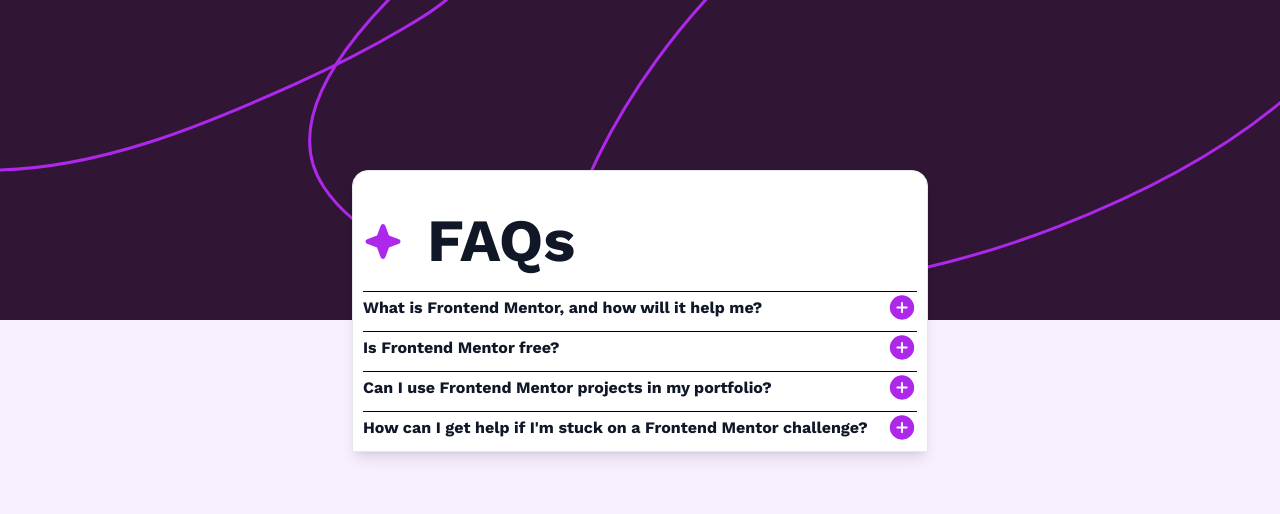
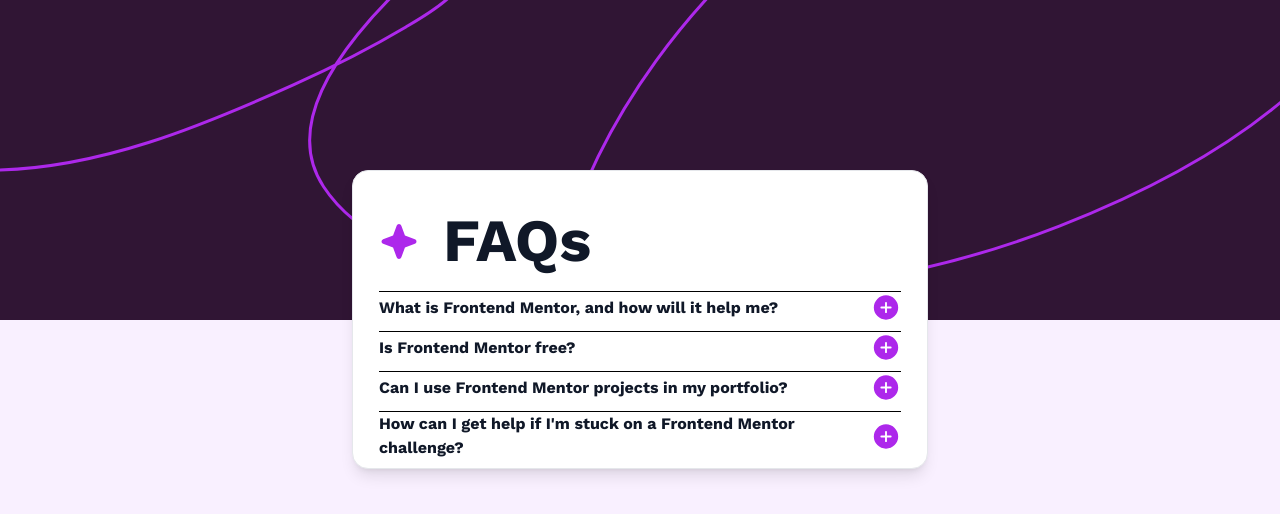
Before and after one commit to JammiM/faq-accordion, a React (Vite) app: page / in a window 1280 px wide. Shown: the top 514 px of the page. Built offline with nearby package versions, Linux system fonts and the light colour scheme.

Commit message:
Cleaned up the container for the accordion

```diff
--- a/src/App.tsx
+++ b/src/App.tsx
@@ -6,7 +6,7 @@
     <>
       <main className="faq__main">
         <div className="bg-[url(./assets/images/background-pattern-mobile.svg)] md:bg-[url(./assets/images/background-pattern-desktop.svg)] h-80"></div>
-        <article className=" container mx-auto max-w-sm md:max-w-md lg:max-w-lg xl:max-w-xl bg-white border border-gray-200 rounded-t-2xl overflow-hidden shadow-lg text-left mt-[-150px]">
+        <article className=" container mx-auto max-w-sm md:max-w-md lg:max-w-lg xl:max-w-xl bg-white border border-gray-200 rounded-2xl overflow-hidden shadow-lg text-left mt-[-150px] px-4 ">
           <FaqHeader />
           <FaqAccordion />
         </article>
```
